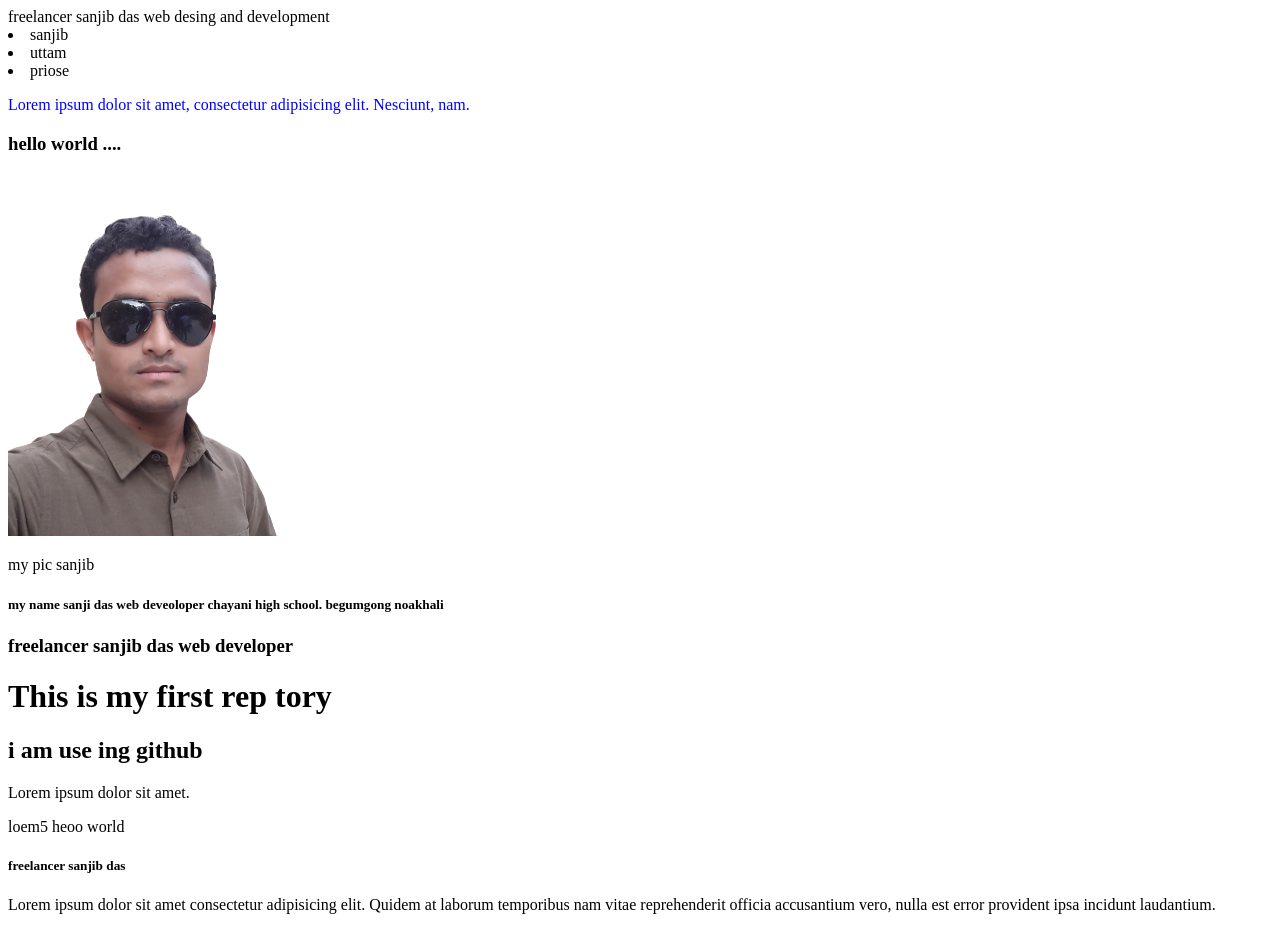
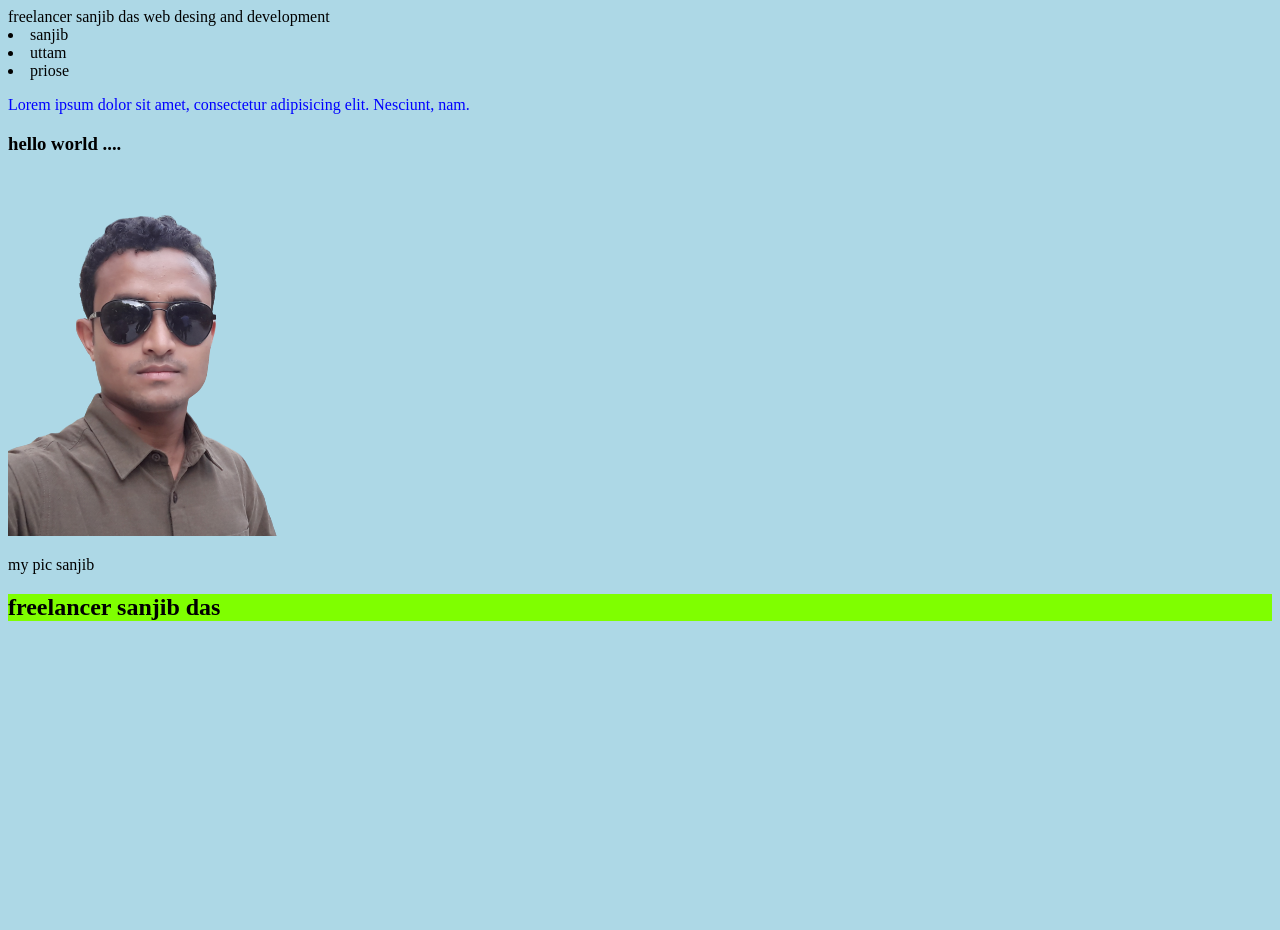
Before and after one commit to sanjibhero/my-first-Websight, a plain HTML site: page index.html in a window 1280 px wide. After the commit the page ends 800 px from the top, so only its background shows below. Drawn offline with Linux system fonts and the light colour scheme.

Commit message:
done git

```diff
--- a/index.html
+++ b/index.html
@@ -6,11 +6,18 @@
     <meta name="viewport" content="width=device-width, initial-scale=1.0">
     <title>first sight</title>
     <style>
+        body{
+            background-color: lightblue;
+        }
         .san{
             color: blue;
         }
+        #jib{
+            background-color: chartreuse;
+        }
     </style>
 </head>
+<body>
     <div>freelancer sanjib das web desing and development</div>
      <th>
          <tr>
@@ -23,25 +30,14 @@
     <h3>hello world ....</h3>
     <img src="sanjib.png" alt="">
     <p>my pic sanjib</p>
- <h5>my name sanji das web deveoloper
-     chayani high school. begumgong noakhali
- </h5>
+     <div>
+         <h2 id="jib">freelancer sanjib das
 
- <h3>freelancer sanjib das web developer</h3>
-<body>
-<div>
+         </h2>
+     </div>
 
-    <h1>This is my first rep tory </h1>
-    <h2>i am use ing github</h2>
-    <p>Lorem ipsum dolor sit amet.</p>
-    <p>loem5 heoo world</p>
-</div>
-    <div>
-        <h5>freelancer sanjib das</h5>
-    </div>
-    <div>
-        <p>Lorem ipsum dolor sit amet consectetur adipisicing elit. Quidem at laborum temporibus nam vitae reprehenderit officia accusantium vero, nulla est error provident ipsa incidunt laudantium.</p>
-    </div>
+
+
 
 </body>
 </html>
```
